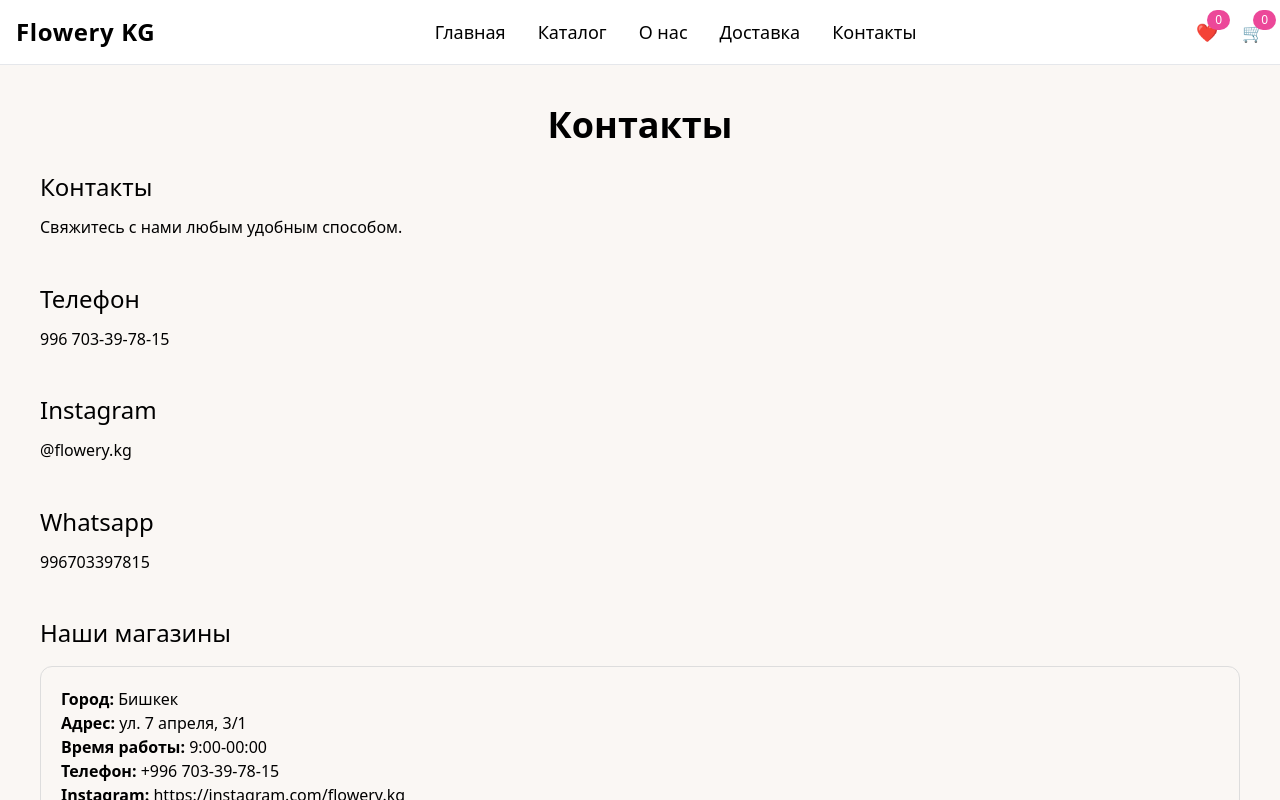
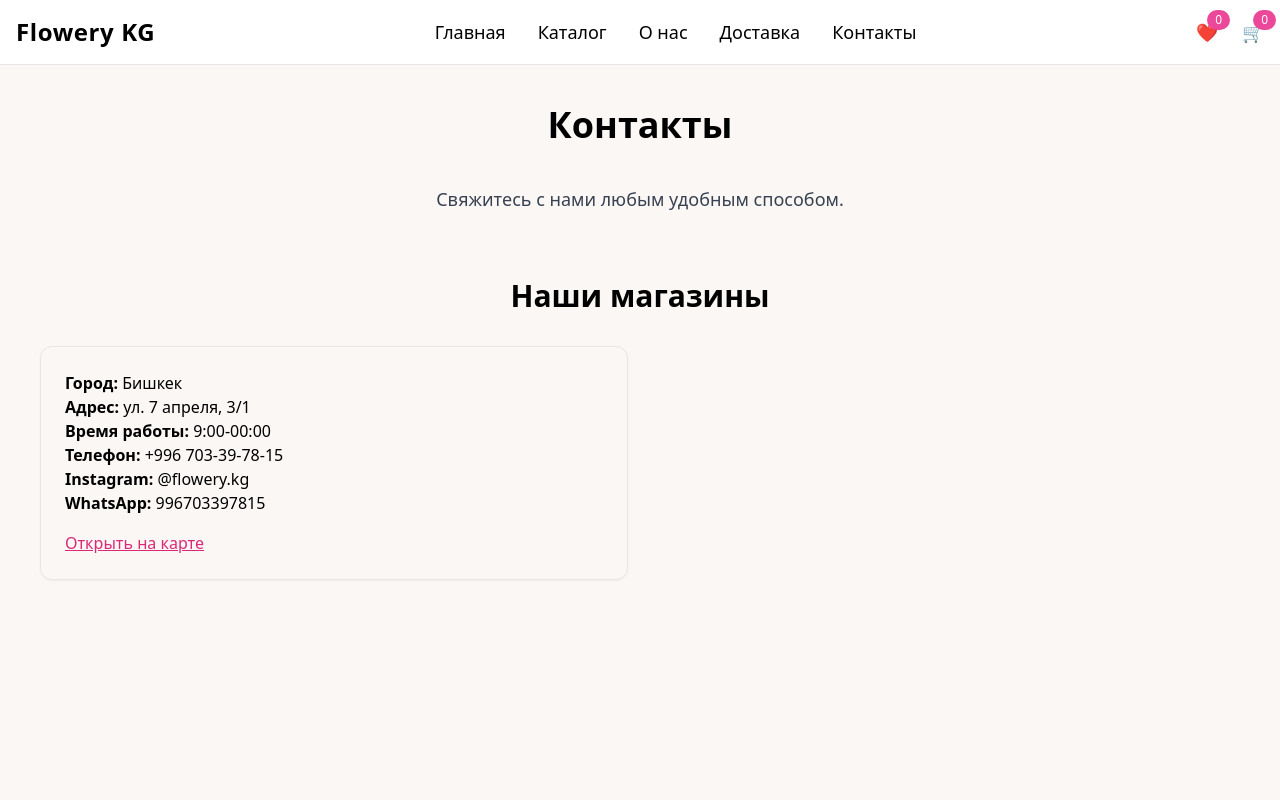
Before and after one commit to isaevanazik6/flowerykg, a Vue app: page /contacts in a window 1280 px wide. Shown: the top 800 px of the page. Built offline with nearby package versions, Linux system fonts and the light colour scheme.

Commit message:
edit description-sections

```diff
--- a/public/api/contacts.json
+++ b/public/api/contacts.json
@@ -3,18 +3,6 @@
     {
       "title": "Контакты",
       "text": "Свяжитесь с нами любым удобным способом."
-    },
-    {
-      "title": "Телефон",
-      "text": "996 703-39-78-15"
-    },
-    {
-      "title": "Instagram",
-      "text": "@flowery.kg"
-    },
-    {
-      "title": "Whatsapp",
-      "text": "996703397815"
     }
   ]
 }
--- a/public/api/delivery.json
+++ b/public/api/delivery.json
@@ -2,11 +2,11 @@
   "sections": [
     {
       "title": "Доставка",
-      "text": "Доставляем по городу в течение 60 минут."
+      "text": "Мы доставляем букеты по всему городу быстро и аккуратно. Курьер бережно привозит композицию в течение 60 минут после оформления заказа, чтобы цветы оставались свежими и радовали получателя с первого взгляда."
     },
     {
       "title": "Оплата",
-      "text": "Принимаем наличные, карты и онлайн-платежи."
+      "text": "Вы можете оплатить заказ любым удобным способом: наличными, банковской картой или онлайн-платежами. Всё просто, быстро и безопасно — выбирайте то, что подходит именно вам."
     }
   ]
 }
--- a/public/api/stores.json
+++ b/public/api/stores.json
@@ -4,9 +4,9 @@
     "city": "Бишкек",
     "address": "ул. 7 апреля, 3/1",
     "workTime": "9:00-00:00",
-    "mapLink": "2gis.kg/bishkek/geo/70000001082843898",
+    "mapLink": "https://2gis.kg/bishkek/geo/70000001082843898",
     "phone": "+996 703-39-78-15",
-    "whatsapp": "https://wa.me/996703397815",
-    "instagram": "https://instagram.com/flowery.kg"
+    "whatsapp": "996703397815",
+    "instagram": "@flowery.kg"
   }
 ]
--- a/src/components/ui/StaticSection.vue
+++ b/src/components/ui/StaticSection.vue
@@ -7,20 +7,21 @@ defineProps<{
 </script>
 
 <template>
-  <div style="margin-bottom: 40px">
-    <h2 v-if="title" style="font-size: 24px; margin-bottom: 10px">
-      {{ title }}
-    </h2>
-
-    <p v-if="text" style="margin-bottom: 20px; max-width: 600px; line-height: 1.6">
+  <section class="mb-12 text-center">
+    <p
+      v-if="text"
+      class="text-gray-700 max-w-2xl mx-auto mb-8 leading-relaxed text-lg"
+    >
       {{ text }}
     </p>
 
-    <img
-      v-if="image"
-      :src="image"
-      alt="section image"
-      style="max-width: 100%; border-radius: 12px"
-    />
-  </div>
+    <div v-if="image" class="flex justify-center">
+      <img
+        :src="image"
+        alt="section image"
+        class="rounded-xl shadow-md max-w-xl w-full transition-transform duration-500 hover:scale-105"
+      />
+    </div>
+
+  </section>
 </template>
--- a/src/pages/ContactsPage.vue
+++ b/src/pages/ContactsPage.vue
@@ -31,14 +31,14 @@ onMounted(async () => {
 </script>
 
 <template>
-  <div style="padding: 40px">
+  <div class="p-10">
 
-    <h1 class="text-4xl font-bold text-center mb-6">
+    <h1 class="text-4xl font-bold text-center mb-10">
       Контакты
     </h1>
 
     <div v-if="isLoading">Загрузка...</div>
-    <div v-else-if="error">{{ error }}</div>
+    <div v-else-if="error" class="text-red-600 text-center">{{ error }}</div>
 
     <div v-else>
       <StaticSection
@@ -47,38 +47,42 @@ onMounted(async () => {
         :title="section.title"
         :text="section.text"
         :image="section.image"
+        class="mt-8"
       />
     </div>
 
-    <div style="margin-top: 40px">
-      <h2 style="font-size: 24px; margin-bottom: 15px">Наши магазины</h2>
+    <div class="mt-16">
+      <h2 class="text-3xl font-semibold text-center mb-8">
+        Наши магазины
+      </h2>
 
-      <div v-if="store.isLoading">Загрузка магазинов…</div>
-      <div v-else-if="store.error">{{ store.error }}</div>
+      <div v-if="store.isLoading" class="text-center">Загрузка магазинов…</div>
+      <div v-else-if="store.error" class="text-red-600 text-center">{{ store.error }}</div>
 
-      <div v-else>
+      <div v-else class="grid gap-6 md:grid-cols-2">
         <div
           v-for="s in store.list"
           :key="s.id"
-          style="
-            border: 1px solid #ddd;
-            padding: 20px;
-            border-radius: 12px;
-            margin-bottom: 20px;
-          "
+          class="border p-6 rounded-xl shadow-sm hover:shadow-lg transition-all"
         >
           <p><strong>Город:</strong> {{ s.city }}</p>
           <p><strong>Адрес:</strong> {{ s.address }}</p>
           <p><strong>Время работы:</strong> {{ s.workTime }}</p>
           <p><strong>Телефон:</strong> {{ s.phone }}</p>
-          <p v-if="s.instagram"><strong>Instagram:</strong> {{ s.instagram }}</p>
-          <p v-if="s.whatsapp"><strong>WhatsApp:</strong> {{ s.whatsapp }}</p>
+
+          <p v-if="s.instagram">
+            <strong>Instagram:</strong> {{ s.instagram }}
+          </p>
+
+          <p v-if="s.whatsapp">
+            <strong>WhatsApp:</strong> {{ s.whatsapp }}
+          </p>
 
           <a
             v-if="s.mapLink"
             :href="s.mapLink"
             target="_blank"
-            style="color: blue; text-decoration: underline; display: inline-block; margin-top: 10px"
+            class="inline-block mt-4 text-pink-600 underline hover:text-pink-700 transition"
           >
             Открыть на карте
           </a>
--- a/src/pages/HomePage.vue
+++ b/src/pages/HomePage.vue
@@ -45,11 +45,6 @@ onMounted(async () => {
     </BaseSection>
 
     <BaseSection>
-      <SectionHeader title="Почему выбирают нас?" />
-      <WhyUsSection v-if="homeData" :items="homeData.whyUs" />
-    </BaseSection>
-
-    <BaseSection>
       <SectionHeader title="Популярные букеты" subtitle="Лучшие композиции" />
 
       <div v-if="store.isLoading">Загрузка букетов...</div>
@@ -61,5 +56,10 @@ onMounted(async () => {
       />
     </BaseSection>
 
+    <BaseSection>
+      <SectionHeader title="Почему выбирают нас?" />
+      <WhyUsSection v-if="homeData" :items="homeData.whyUs" />
+    </BaseSection>
+
   </div>
 </template>
```
Also changed, not shown: public/api/about.json (+16 -2 lines).
